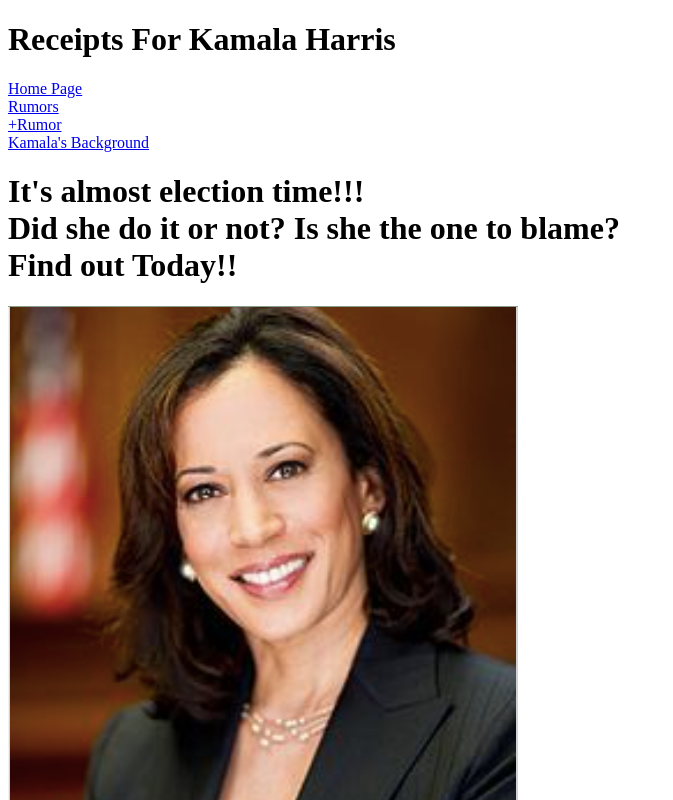
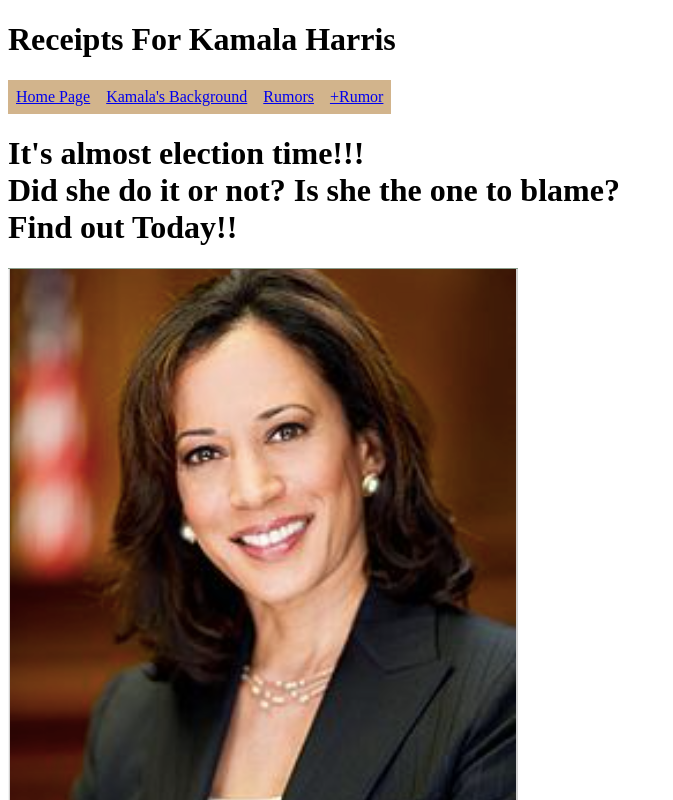
Before and after one commit to Sydnee510/known-receipts, a React (Create React App) app in the folder receipts-frontend/: page / in a window 1280 px wide. Shown: the top 800 px of the page, without its empty margins (0-673 px from the left). Built offline with nearby package versions, Linux system fonts and the light colour scheme.

Commit message:
add some css styling

```diff
--- a/receipts-frontend/src/App.js
+++ b/receipts-frontend/src/App.js
@@ -1,4 +1,5 @@
 import React from 'react';
+import './styles/index.css'
 import { Link } from 'react-router-dom'
 import Program from './components/Program'
 
@@ -9,10 +10,12 @@ class App extends React.Component {
     return (
       <div className="App">
       <h1>Receipts For Kamala Harris</h1>
-      <Link to="/">Home Page</Link> <br></br>
-      <Link to="/myths">Rumors</Link> <br></br>
-      <Link to="/myths/new">+Rumor</Link> <br></br>
-      <Link to="/background">Kamala's Background</Link>
+      <ul>
+      <li><Link to="/">Home Page </Link></li>
+      <li><Link to="/background">Kamala's Background</Link></li>
+      <li><Link to="/myths">Rumors </Link></li>
+      <li><Link to="/myths/new">+Rumor </Link></li>
+      </ul>
       <Program/>
       </div>
     );
--- /dev/null
+++ b/receipts-frontend/src/styles/index.css
@@ -0,0 +1,18 @@
+ul {
+  list-style-type: none;
+  margin: 0;
+  padding: 0;
+  overflow: hidden;
+}
+ul li {
+    display: inline;
+  }
+  ul li {
+    float: left;
+  }
+
+  ul li a {
+    display: block;
+    padding: 8px;
+    background-color: tan;
+  }
```
